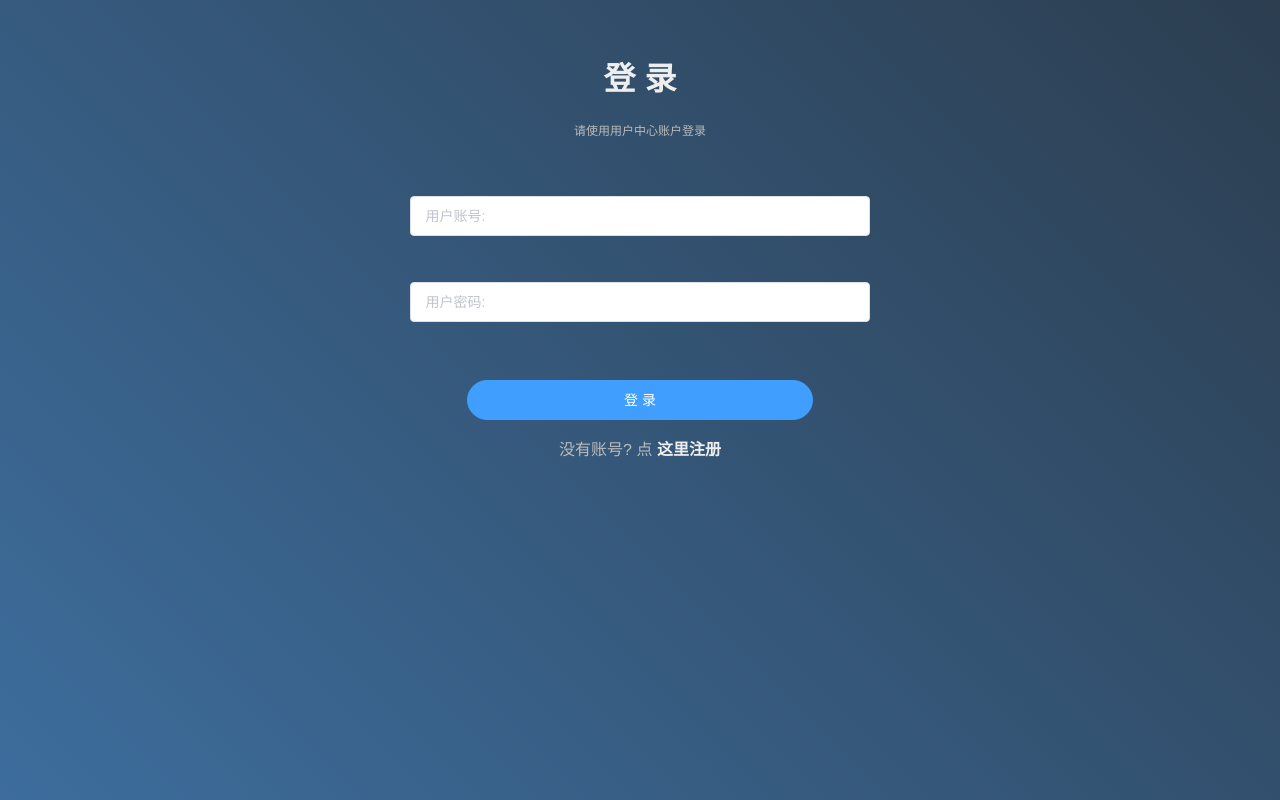
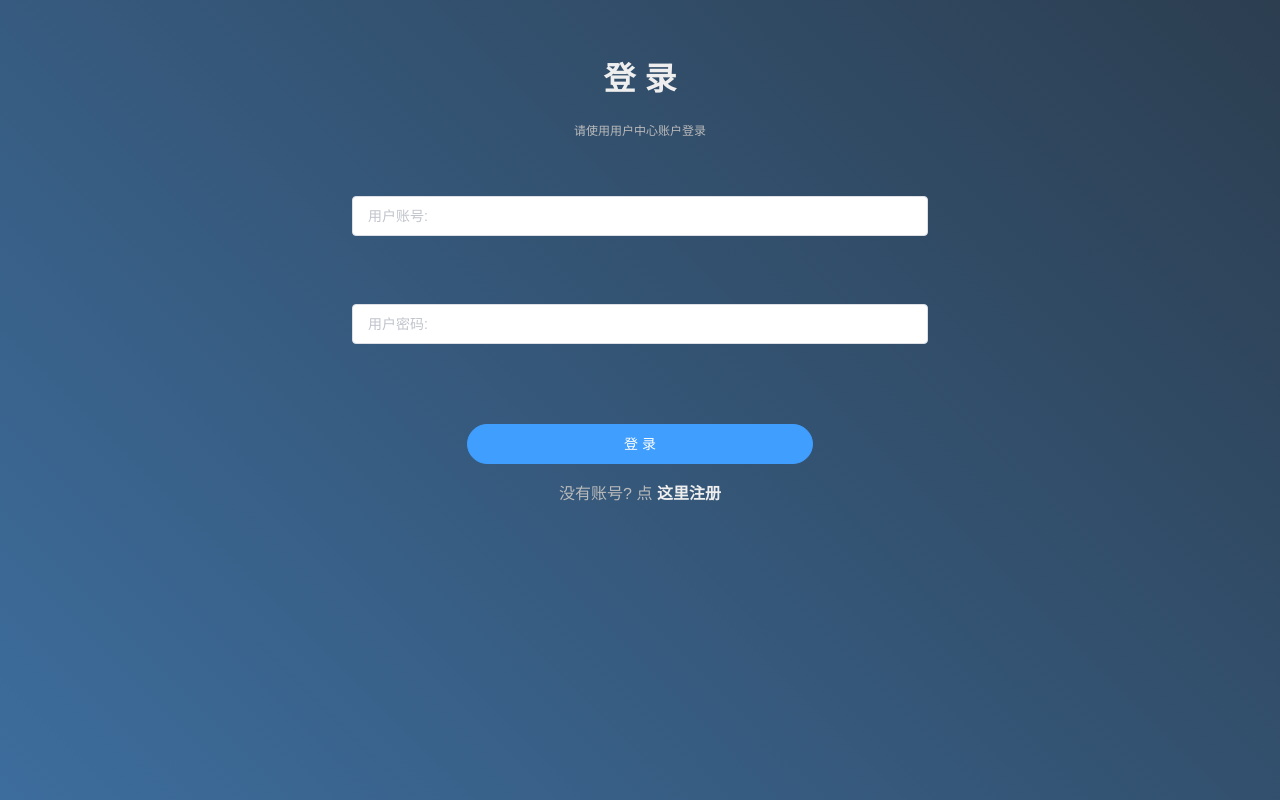
Before and after one commit to surkaa/kaa-todo-list-forntend, a Vue app: page /login in a window 1280 px wide. Built offline with nearby package versions, Linux system fonts and the light colour scheme.

Commit message:
登陆注册输入时对输入的初始判断

```diff
--- a/src/views/LoginComponent.vue
+++ b/src/views/LoginComponent.vue
@@ -2,22 +2,30 @@
   <div class="login">
     <h1>登 录</h1>
     <p style="font-size: 12px">请使用用户中心账户登录</p>
+    <el-form :rules="rules" ref="login" :model="login">
+      <el-form-item prop="account">
         <el-input
             v-model="login.account"
             type="text"
             maxlength="256"
             minlength="6"
             placeholder="用户账号: "
+            autocomplete="off"
         />
+      </el-form-item>
+      <el-form-item prop="password">
         <el-input
             v-model="login.password"
             type="password"
             maxlength="512"
             minlength="8"
             placeholder="用户密码: "
+            autocomplete="off"
             show-password
             @keydown.enter.native="loginAction"
         />
+      </el-form-item>
+    </el-form>
     <el-button
         type="primary"
         round
@@ -37,10 +45,41 @@
 <script>
 export default {
   data() {
+    const account = (rule, value, callback) => {
+      if (value === '') {
+        callback(new Error("请输入登录账号"))
+      } else {
+        if (value.length < 6) {
+          callback(new Error("登录账号的长度不能小于6位"))
+        } else if (value[0] >= '0' && value[0] <= '9') {
+          callback(new Error("登录账号不能以数字开头"))
+        } else {
+          callback()
+        }
+      }
+    }
+    const password = (rule, value, callback) => {
+      if (value === '') {
+        callback(new Error("请输入登录密码"))
+      } else {
+        if (value.length < 8) {
+          callback(new Error("登录密码不能小于8位"))
+        }
+        callback()
+      }
+    }
     return {
       login: {
         account: "",
         password: ""
+      },
+      rules: {
+        account: [
+          {validator: account, trigger: 'blur'}
+        ],
+        password: [
+          {validator: password, trigger: 'blur'}
+        ]
       }
     }
   },
@@ -92,7 +131,6 @@ export default {
 }
 
 .login .el-input {
-  width: 80%;
   margin-top: 8%;
 }
 
--- a/src/views/RegisterComponent.vue
+++ b/src/views/RegisterComponent.vue
@@ -1,6 +1,8 @@
 <template>
   <div class="register">
     <h1>注 册</h1>
+    <el-form :rules="rules" :model="register" ref="register">
+      <el-form-item prop="account">
         <el-input
             v-model="register.account"
             type="text"
@@ -8,6 +10,8 @@
             minlength="6"
             placeholder="用户账号: "
         />
+      </el-form-item>
+      <el-form-item prop="password">
         <el-input
             v-model="register.password"
             type="password"
@@ -16,6 +20,8 @@
             placeholder="用户密码: "
             show-password
         />
+      </el-form-item>
+      <el-form-item prop="checkPassword">
         <el-input
             v-model="register.checkPassword"
             type="password"
@@ -25,6 +31,8 @@
             show-password
             @keydown.enter.native="registerAction"
         />
+      </el-form-item>
+    </el-form>
     <el-button
         type="primary"
         round
@@ -44,11 +52,57 @@
 <script>
 export default {
   data() {
+    const validateAccount = (rule, value, callback) => {
+      if (value === '') {
+        callback(new Error("请输入注册账号"))
+      } else {
+        if (value.length < 6) {
+          callback(new Error("注册账号的长度不能小于6位"))
+        } else if (value[0] >= '0' && value[0] <= '9') {
+          callback(new Error("注册账号不能以数字开头"))
+        } else {
+          callback()
+        }
+      }
+    }
+    const validatorPassword = (rule, value, callback) => {
+      if (value === '') {
+        callback(new Error("请输入注册密码"))
+      } else {
+        if (value.length < 8) {
+          callback(new Error("注册密码不能小于8位"))
+        }
+        callback()
+      }
+    }
+    const validatorCheckPassword = (rule, value, callback) => {
+      if (value === '') {
+        callback(new Error("请输入注册密码"))
+      } else {
+        if (value.length < 8) {
+          callback(new Error("注册密码不能小于8位"))
+        } else if (value !== this.register.password) {
+          callback(new Error("两次输入的密码不相同"))
+        }
+        callback()
+      }
+    }
     return {
       register: {
         account: "",
         password: "",
         checkPassword: "",
+      },
+      rules: {
+        account: [
+          {validator: validateAccount, trigger: 'blur'}
+        ],
+        password: [
+          {validator: validatorPassword, trigger: 'blur'}
+        ],
+        checkPassword: [
+          {validator: validatorCheckPassword, trigger: 'blur'}
+        ],
       }
     }
   },
@@ -100,7 +154,6 @@ export default {
 }
 
 .register .el-input {
-  width: 80%;
   margin-top: 8%;
 }
 
```
Lines whose indentation alone changed are shown as unchanged.
